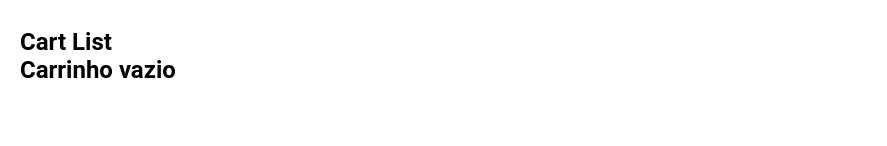
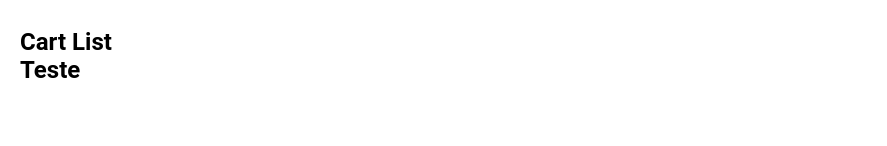
Before and after one commit to filromano/se-challenge, a React app: page /cart in a window 1280 px wide. Shown: the part 139-285 px from the top of the page, without its empty margins (0-887 px from the left). Built offline with nearby package versions, Linux system fonts and the light colour scheme.

Commit message:
cart beggin

```diff
--- /dev/null
+++ b/src/components/Cart/CartItem.jsx
@@ -0,0 +1,19 @@
+import React, { Component } from 'react';
+
+class CartItem extends Component {
+
+  constructor(props){
+    super(props)
+  }
+
+  render() {
+    console.log(this.props);
+    return (
+      <div>
+        <h1>Teste</h1>
+      </div>
+    )
+  }
+};
+
+export default CartItem;
--- a/src/components/Cart/CartList.jsx
+++ b/src/components/Cart/CartList.jsx
@@ -1,5 +1,7 @@
 import React, { Component } from 'react';
 import { connect } from 'react-redux';
+
+import CartItem from './CartItem';
 
 class CartList extends Component {
 
@@ -8,10 +10,15 @@ class CartList extends Component {
   }
 
   render() {
-
+    const cart = this.props.cart;
     let itemsList;
-    if(this.props.cart.length > 0){
-      console.log('here');
+    if(cart.length > 0){
+      itemsList = cart.map((item, index) => {
+        return (
+          <CartItem key={index}
+                    ids={item}/>
+        );
+      })
     } else {
       itemsList = <h1>Carrinho vazio</h1>;
     }
--- a/src/store/reducers/products.js
+++ b/src/store/reducers/products.js
@@ -1,6 +1,9 @@
 const initialState = {
   items: [],
-  cart: [],
+  cart: [{
+    productId:"50",
+    packId:"148"
+  }],
 };
 
 export default function(state = initialState, action) {
```
